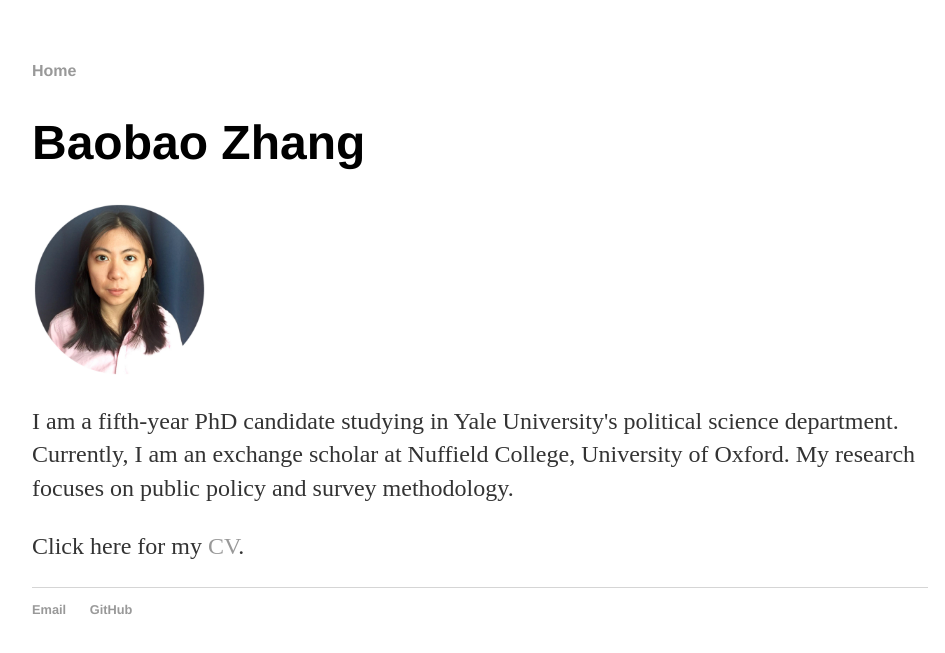
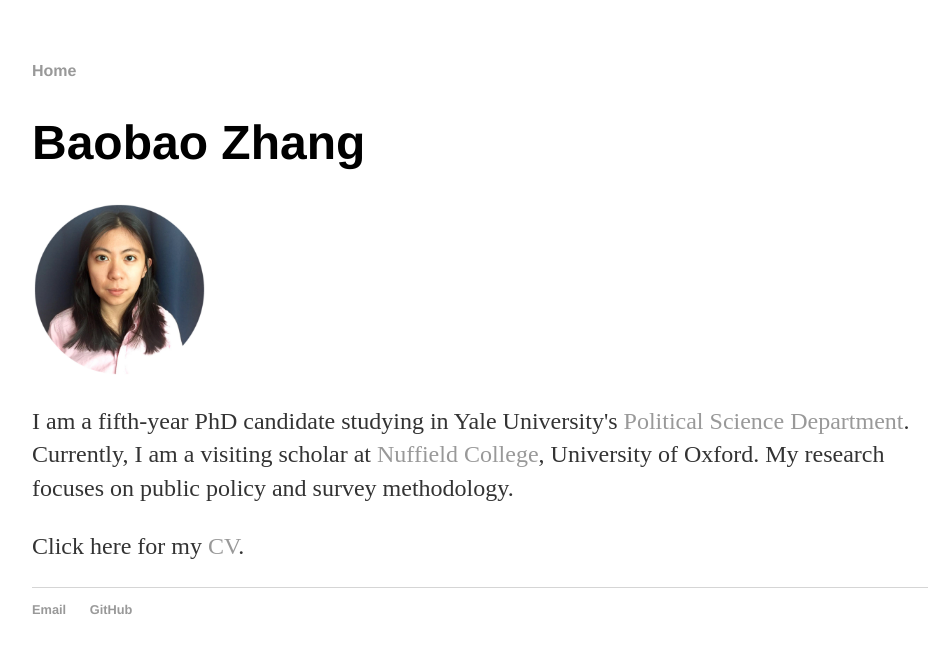
Before and after one commit to morganlivingston/baobaofzhang.github.io, a Jekyll site: the page built from index.html, in a window 1280 px wide. Shown: the top 653 px of the page, without its empty margins (160-1105 px from the left). Built offline with Jekyll 4.4.1, drawn with Linux system fonts in a browser that asks for light colours.

Commit message:
Update index.html

```diff
--- a/index.html
+++ b/index.html
@@ -8,7 +8,7 @@
 
 			<img src="documents/baobao_c2.jpg" alt="Baobao Zhang" style="width:175px;height:175px;">
 
-			<p>I am a fifth-year PhD candidate studying in Yale University's political science department. Currently, I am an exchange scholar at Nuffield College, University of Oxford. My research focuses on public policy and survey methodology.</p>
+			<p>I am a fifth-year PhD candidate studying in Yale University's <a href="http://politicalscience.yale.edu/">Political Science Department</a>. Currently, I am a visiting scholar at <a href="https://www.nuffield.ox.ac.uk/">Nuffield College</a>, University of Oxford. My research focuses on public policy and survey methodology.</p>
 
 			<p>Click here for my <a href="documents/baobao_zhang_cv.pdf">CV</a>.</p>
 		</div>
```
